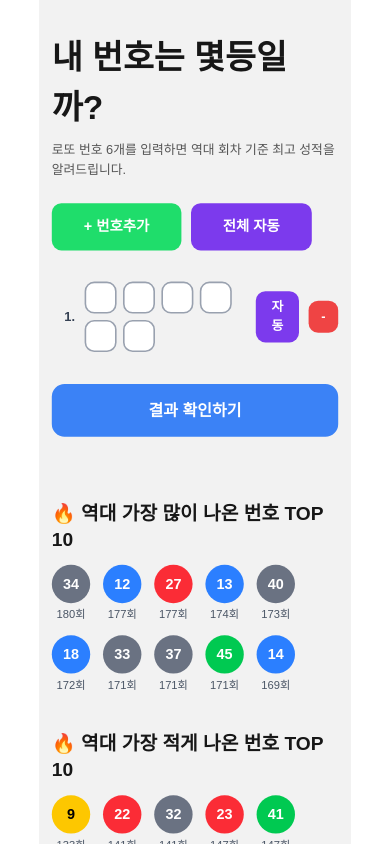
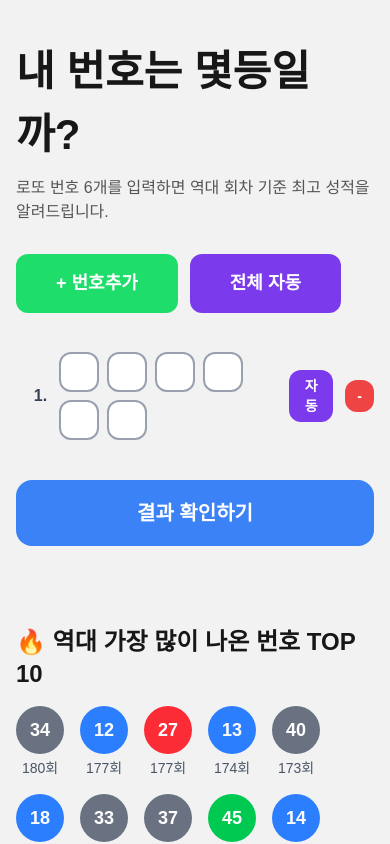
Before and after one commit to kzerowo/mylottorank, a Next.js app: page / in a window 390 px wide. Shown: the top 844 px of the page. Built offline with nearby package versions, Linux system fonts and the light colour scheme.

Commit message:
fix mobile sizesver1

```diff
--- a/src/app/components/LottoRow.js
+++ b/src/app/components/LottoRow.js
@@ -33,18 +33,17 @@ export default function LottoRow({
             onChange={(e) =>
               handleNumberChange(gameIndex, numberIndex, e.target.value)
             }
-            className="w-10 h-10 md:w-12 md:h-12 text-center border-2 border-gray-400 rounded-xl text-base md:text-lg font-bold text-black bg-white"
+            className="w-10 h-10 md:w-12 md:h-12 text-center border-2 border-gray-400 rounded-xl text-sm md:text-lg font-bold text-black bg-white"
           />
         ))}
       </div>
 
       <button
         onClick={() => generateRandomNumbers(gameIndex)}
-        className="btnBase"
+        className="btnBase text-sm md:text-base px-3 py-1.5 md:px-4 md:py-2"
         style={{
           background: "#7c3aed",
           color: "white",
-          padding: "8px 16px",
         }}
       >
         자동
@@ -52,11 +51,10 @@ export default function LottoRow({
 
       <button
         onClick={() => removeGame(gameIndex)}
-        className="btnBase"
+        className="btnBase text-sm md:text-base px-3 py-1.5 md:px-4 md:py-2"
         style={{
           background: "#ef4444",
           color: "white",
-          padding: "8px 16px",
         }}
       >
         -
--- a/src/app/page.js
+++ b/src/app/page.js
@@ -339,7 +339,7 @@ export default function Home() {
   };
 
   return (
-    <main className="container mx-auto max-w-5xl px-4 scale-[0.80] md:scale-100 origin-top">
+    <main className="container mx-auto max-w-5xl px-4 py-8">
       <h1 className="title">내 번호는 몇등일까?</h1>
       <p className="desc">
         로또 번호 6개를 입력하면 역대 회차 기준 최고 성적을 알려드립니다.
@@ -527,7 +527,7 @@ export default function Home() {
                   return (
                     <div
                       key={idx}
-                      className={`w-10 h-10 rounded-full flex items-center justify-center font-bold
+                      className={`w-9 h-9 md:w-10 md:h-10 rounded-full flex items-center justify-center font-bold text-sm md:text-base
                       ${isMatch ? getBallColor(num) : "bg-gray-200 text-gray-400 opacity-40"}`}
                     >
                       {num}
```
